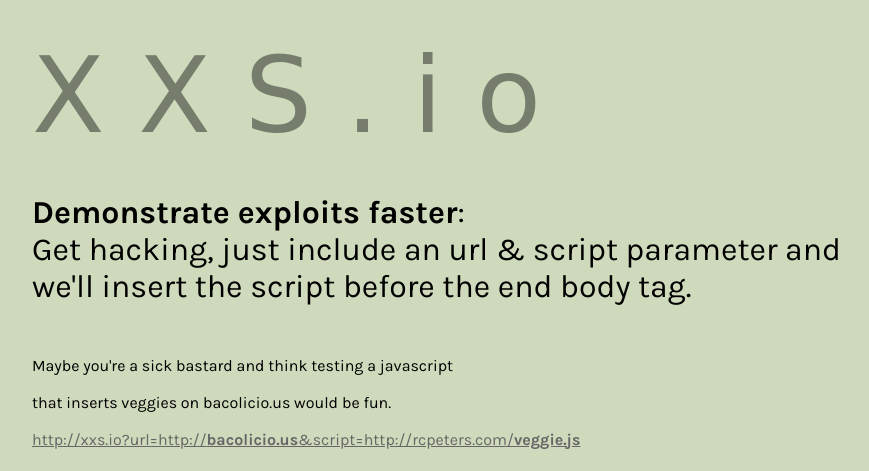
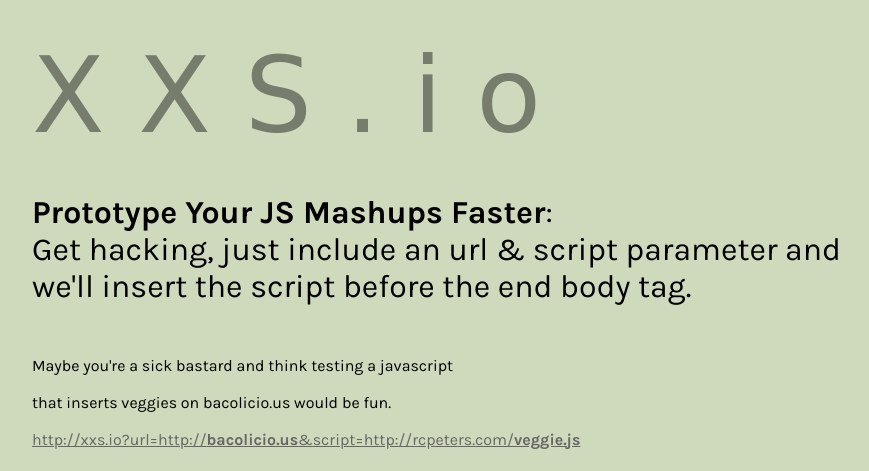
Before and after one commit to rcpeters/XXS.io, a PHP site: page / in a window 1280 px wide. Shown: the part 157-628 px from the top of the page, without its empty margins (96-965 px from the left). Run offline with PHP 8.4, Linux system fonts and the light colour scheme; some libraries are stand-ins or nearby versions; some web fonts are replaced.

Commit message:
mashup text

```diff
--- a/index.php
+++ b/index.php
@@ -168,7 +168,7 @@ if (isset($_GET['url'])) {
 			</div>
 			<div id="info">
 				<br />
-				<strong>Demonstrate exploits faster</strong>:<br />
+				<strong>Prototype Your JS Mashups Faster</strong>:<br />
 				Get hacking, just include an url & script parameter and we'll insert the script before the end body tag.<br />
 			 	<br /><span style="font-size: 50%">Maybe you're a sick bastard and think testing a javascript<br /> that inserts veggies on bacolicio.us would be fun.<br />
                                 <a href="http://xxs.io?url=http://bacolicio.us&script=http://rcpeters.com/veggie.js">http://xxs.io?url=http://<strong>bacolicio.us</strong>&script=http://rcpeters.com/<strong>veggie.js</strong></a></span>
```
